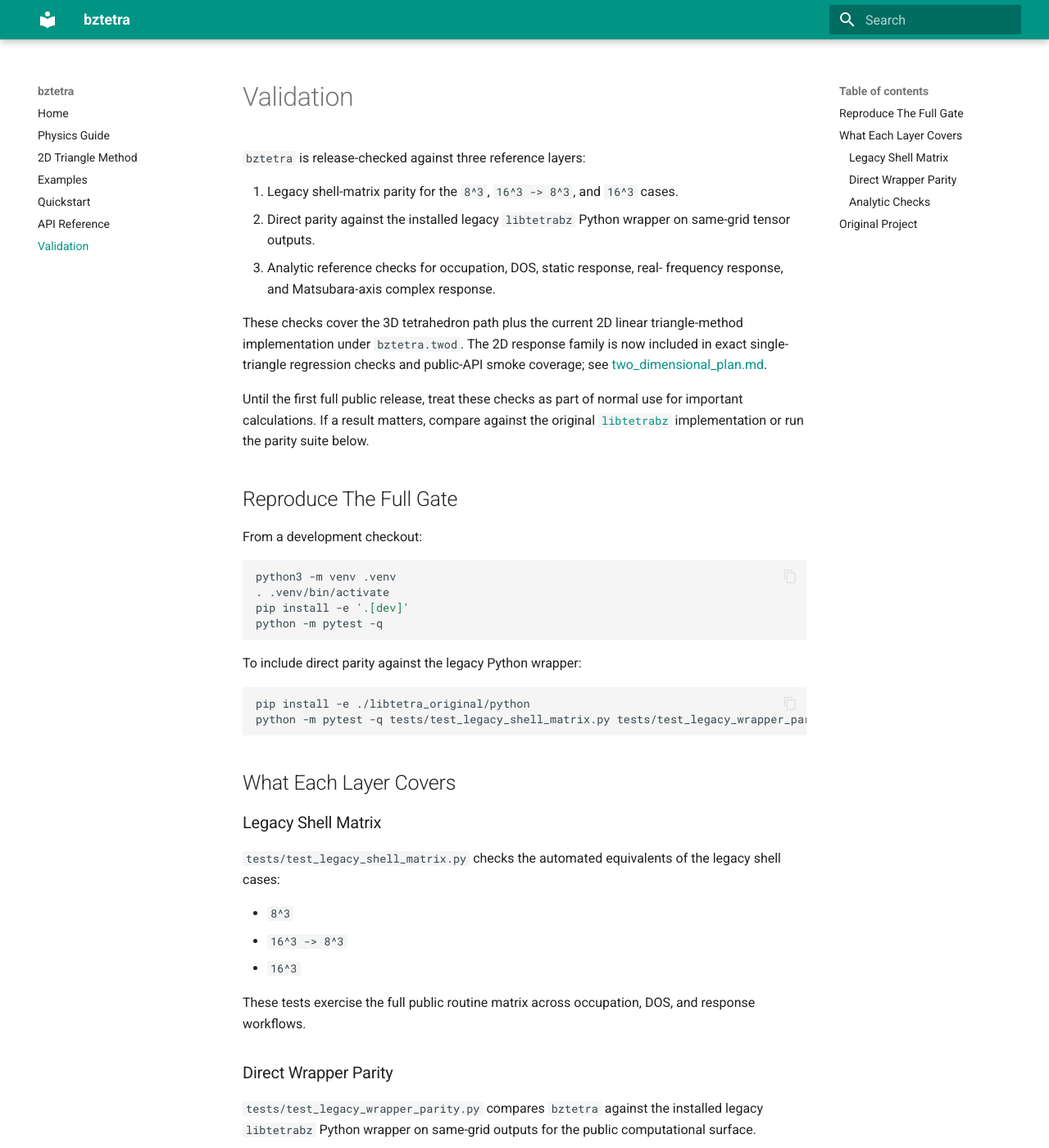
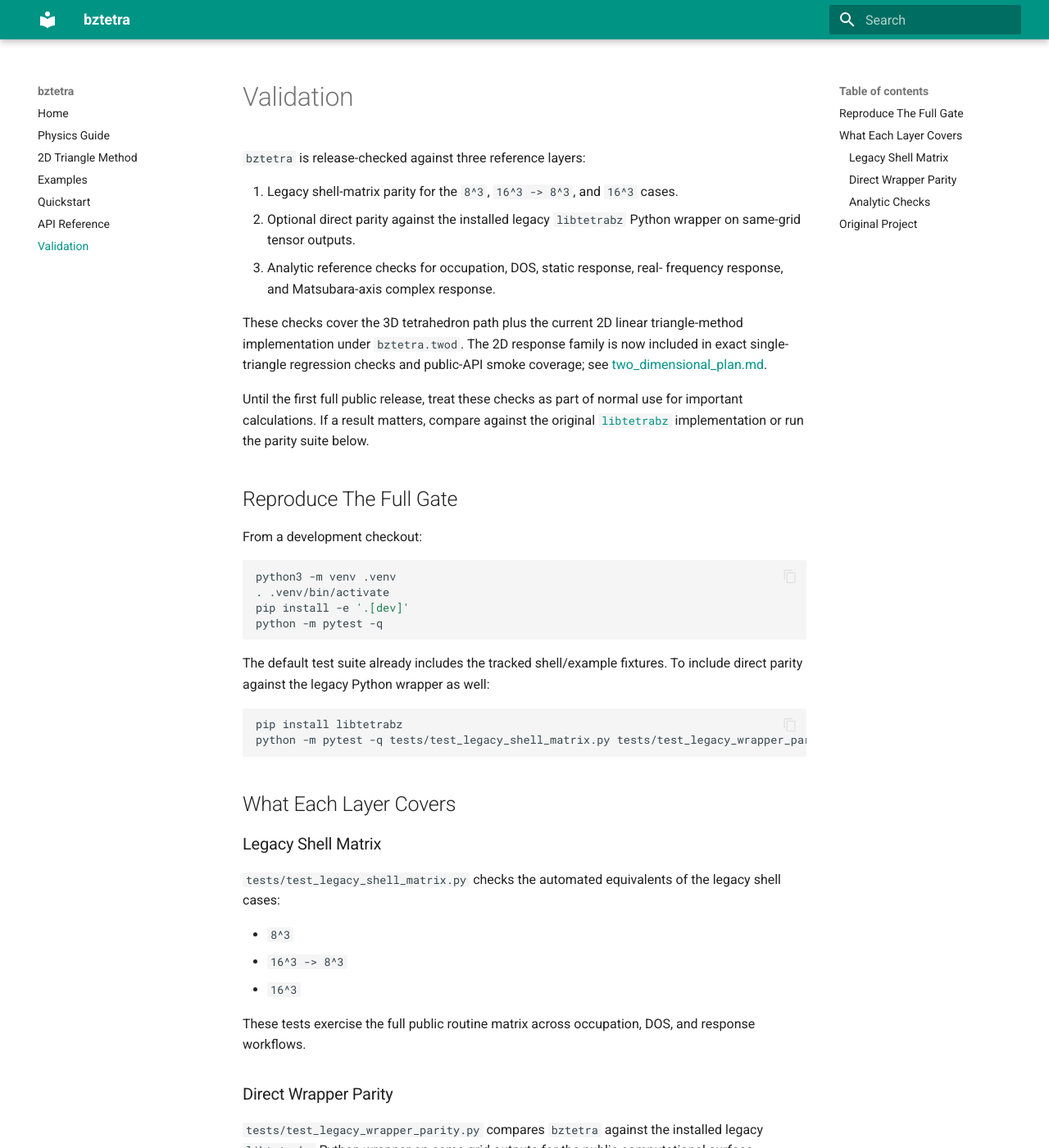
Before and after one commit to skilledwolf/bztetra, an MkDocs documentation site: the page built from docs/validation.md, in a window 1280 px wide and 1400 px high. Shown: the whole window at 82% size. Built offline with MkDocs 1.6.1 and Material for MkDocs 9.7.7, drawn with Linux system fonts in a browser that asks for light colours.

Commit message:
Fix GitHub CI legacy parity assumptions

````diff
--- a/docs/validation.md
+++ b/docs/validation.md
@@ -3,8 +3,8 @@
 `bztetra` is release-checked against three reference layers:
 
 1. Legacy shell-matrix parity for the `8^3`, `16^3 -> 8^3`, and `16^3` cases.
-2. Direct parity against the installed legacy `libtetrabz` Python wrapper on
-   same-grid tensor outputs.
+2. Optional direct parity against the installed legacy `libtetrabz` Python
+   wrapper on same-grid tensor outputs.
 3. Analytic reference checks for occupation, DOS, static response, real-
    frequency response, and Matsubara-axis complex response.
 
@@ -29,10 +29,11 @@ pip install -e '.[dev]'
 python -m pytest -q
 ```
 
-To include direct parity against the legacy Python wrapper:
+The default test suite already includes the tracked shell/example fixtures. To
+include direct parity against the legacy Python wrapper as well:
 
 ```bash
-pip install -e ./libtetra_original/python
+pip install libtetrabz
 python -m pytest -q tests/test_legacy_shell_matrix.py tests/test_legacy_wrapper_parity.py
 ```
 
````
Also changed, not shown: README.md (+3 -2 lines), 14 other files.
